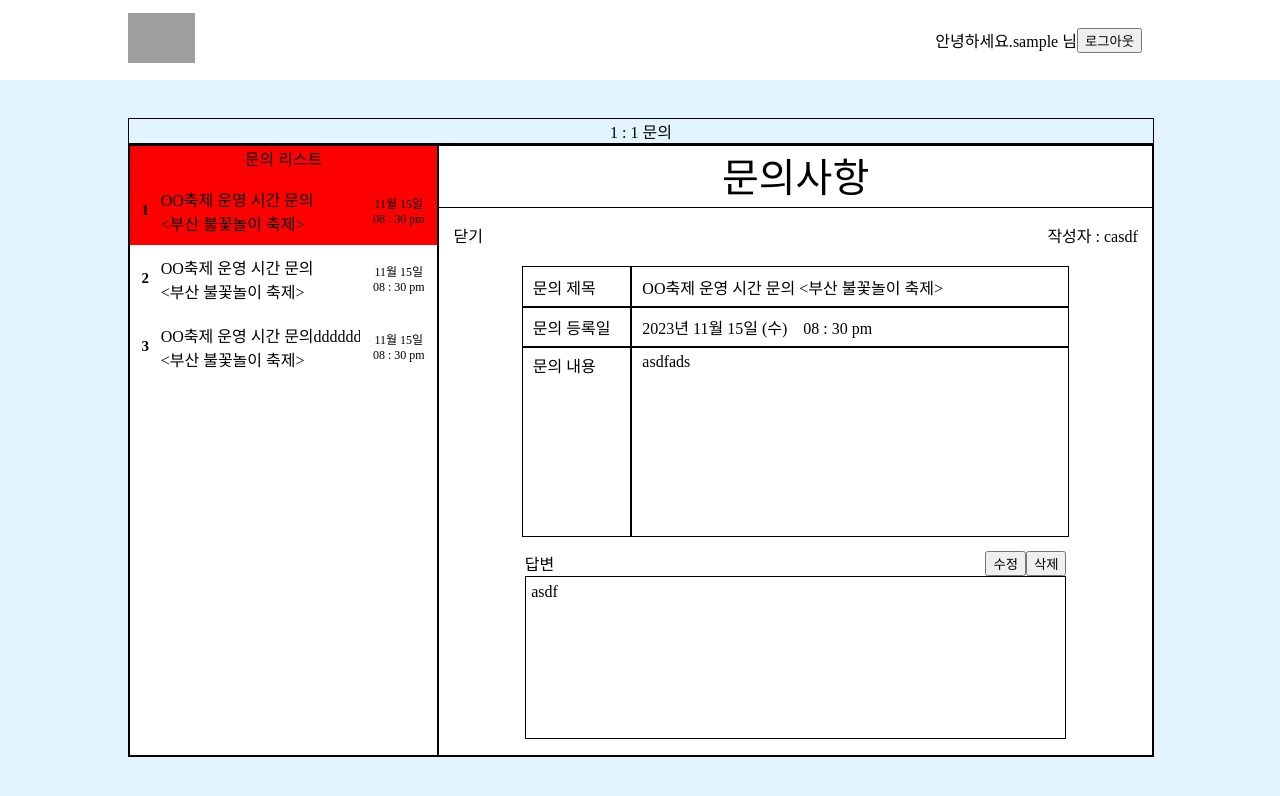
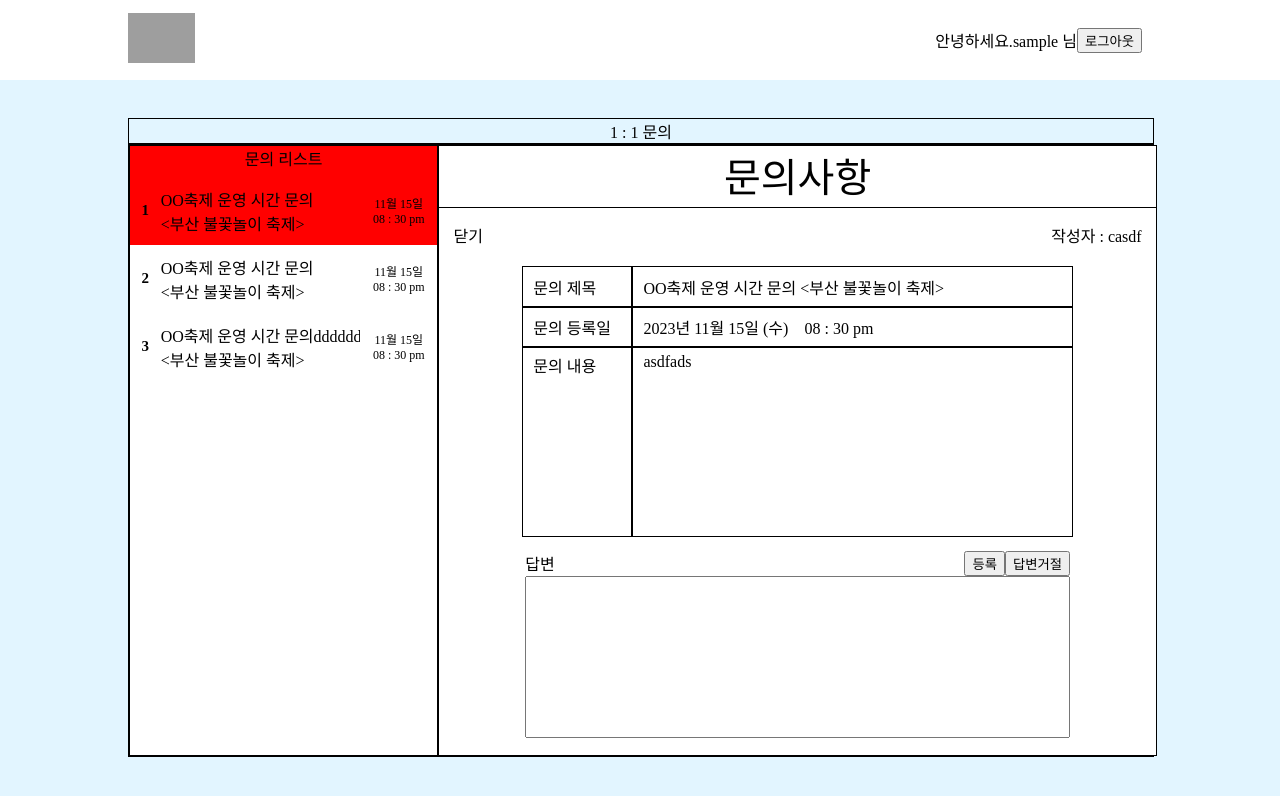
Before and after one commit to seongminll04/bangrang, a React (Create React App) app in the folder FrontEnd_Web/: page /manage/inquiry in a window 1280 px wide. Shown: the top 796 px of the page. Built offline with nearby package versions, Linux system fonts and the light colour scheme; no server answers; sample sign-in values are in the browser's storage; grey boxes are pictures that could not be loaded; a web font is replaced by a local one.

Commit message:
feat : 1:1 문의 프레임, api 연결#2

```diff
--- a/FrontEnd_Web/src/pages/inquiry.tsx
+++ b/FrontEnd_Web/src/pages/inquiry.tsx
@@ -27,7 +27,7 @@ const Inquiry: React.FC = () => {
   const [isInquiry, setInquiry] = useState<inquiry[]>([{inquiryIdx:1,title:"OO축제 운영 시간 문의",event:"<부산 불꽃놀이 축제>",createdAt:new Date()},{inquiryIdx:2,title:"OO축제 운영 시간 문의",event:"<부산 불꽃놀이 축제>",createdAt:new Date()},{inquiryIdx:3,title:"OO축제 운영 시간 문의ddddddddddddddddddddddddddddddddd",event:"<부산 불꽃놀이 축제>",createdAt:new Date()}])
   const [isDetail, setDetail] = useState<Detailinquiry|null>(
     {inquiryIdx:1, title:"OO축제 운영 시간 문의",event:"<부산 불꽃놀이 축제>",createdAt:new Date(),content:"asdfads",nickname:"casdf",
-  comment:{commentIdx:1,content:"asdf",updatedAt:new Date()}}
+  comment:null}
   )
   const [isEdit, setEdit] = useState(false); // comment 수정 on/off
   const [isComment, setComment] = useState('');  // 수정할 comment 내용 담아두는 변수
@@ -142,6 +142,21 @@ const Inquiry: React.FC = () => {
     })
   }
 
+  const commentrefuse = () => {
+    axiosInstance({
+      method:'delete',
+      url:`${process.env.REACT_APP_API}/api/web/inquiry`,
+      data:{
+        inquiryIdx : isDetail?.inquiryIdx,
+      }
+    }).then(res=>{
+      setDetail(null);
+      loaddata();
+    }).catch(err=>{
+      console.log(err)
+      alert('답변 거절 실패')
+    })
+  }
   return (
     <div style={{width:'100%',height:(window.innerHeight-80), backgroundColor:'#E2F5FF',padding:'3% 10%',boxSizing:"border-box"}}>
       <p style={{border:'1px solid black', margin:0,width:'100%'}}>1 : 1 문의</p>
@@ -188,7 +203,6 @@ const Inquiry: React.FC = () => {
               </div>
 
               <div style={{margin:'2% 10%',height:'90%'}}>
-
                 <div style={{display:'flex', textAlign:'start',height:'15%'}}>
                   <div style={{width:'20%', border: '1px solid black',display:'flex', alignItems:'center',paddingLeft:10,boxSizing:'border-box'}}>
                     문의 제목
@@ -228,9 +242,12 @@ const Inquiry: React.FC = () => {
             <div style={{height:'40%',padding:'2% 12%', boxSizing:'border-box'}}>
               <div style={{display:'flex',justifyContent:'space-between'}}>
                 답변
+                <div>
                 <button onClick={commentregist}>등록</button>
+                <button onClick={commentrefuse}>답변거절</button>
+                </div>
               </div>
-              <div style={{width:'100%', height:'85%', display:'flex',padding:'5px 10px',boxSizing:'border-box'}}>
+              <div style={{width:'100%', height:'85%', display:'flex',boxSizing:'border-box'}}>
                 <textarea style={{resize:'none'}} name="" id="" cols={100} rows={100} value={isComment} onChange={(e)=>setComment(e.target.value)}></textarea>
               </div>
             </div>
```
